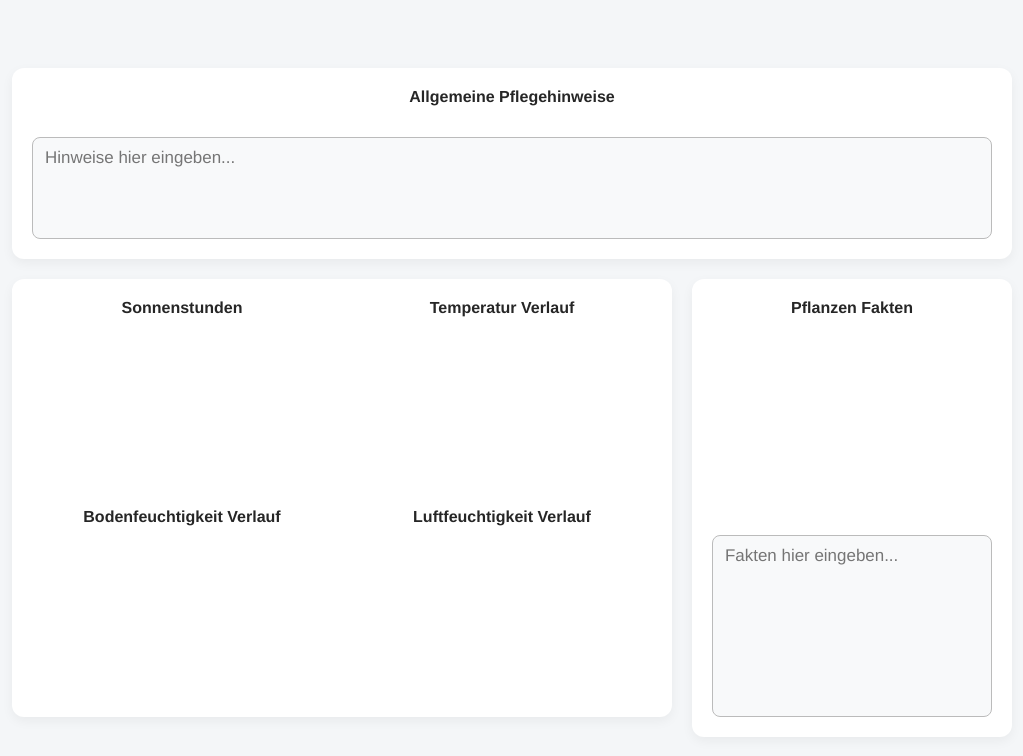
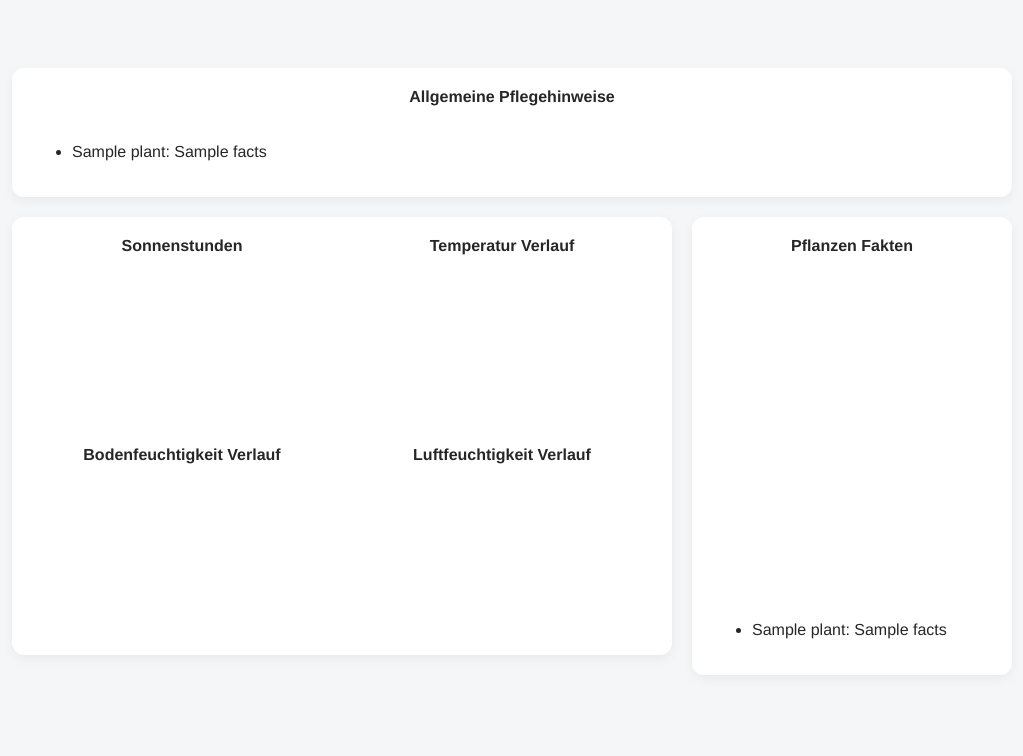
Before and after one commit to OrfKilian/Plantify_API, a Flask app: template Plantify new/plantify/templates/dashboard.html in a window 1280 px wide. Shown: the top 756 px of the page, without its empty margins (198-1221 px from the left). Run offline with Flask 3, Linux system fonts and the light colour scheme; the template is opened without the code that fills it: most values are stand-ins (such as "Sample title", 1, 10 or a date in 2020); a map, chart or similar area stays blank.

Commit message:
Remove editable fields from room dashboard

```diff
--- a/Plantify new/plantify/templates/dashboard.html
+++ b/Plantify new/plantify/templates/dashboard.html
@@ -7,7 +7,13 @@
 <div class="dashboard">
     <div class="card full-width-card" id="care-guidelines">
         <h3>Allgemeine Pflegehinweise</h3>
-        <textarea class="pflege-edit" rows="4" placeholder="Hinweise hier eingeben..."></textarea>
+        <ul>
+        {% for plant in plants %}
+            {% if plant.facts %}
+            <li>{{ plant.name }}: {{ plant.facts }}</li>
+            {% endif %}
+        {% endfor %}
+        </ul>
     </div>
 
     <div class="card charts-card">
@@ -31,7 +37,13 @@
 
     <div class="card facts-card" id="facts-box">
         <h3>Pflanzen Fakten</h3>
-        <textarea class="pflege-edit" rows="8" placeholder="Fakten hier eingeben..."></textarea>
+        <ul>
+        {% for plant in plants %}
+            {% if plant.facts %}
+            <li>{{ plant.name }}: {{ plant.facts }}</li>
+            {% endif %}
+        {% endfor %}
+        </ul>
     </div>
 </div>
 
```
